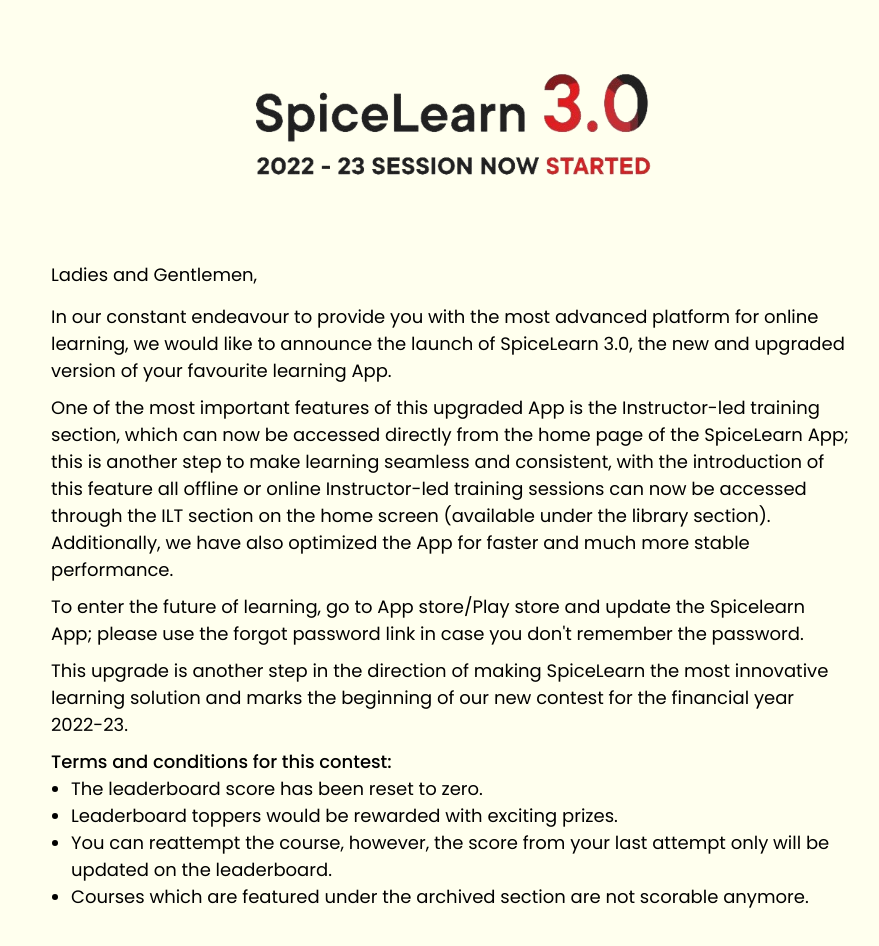
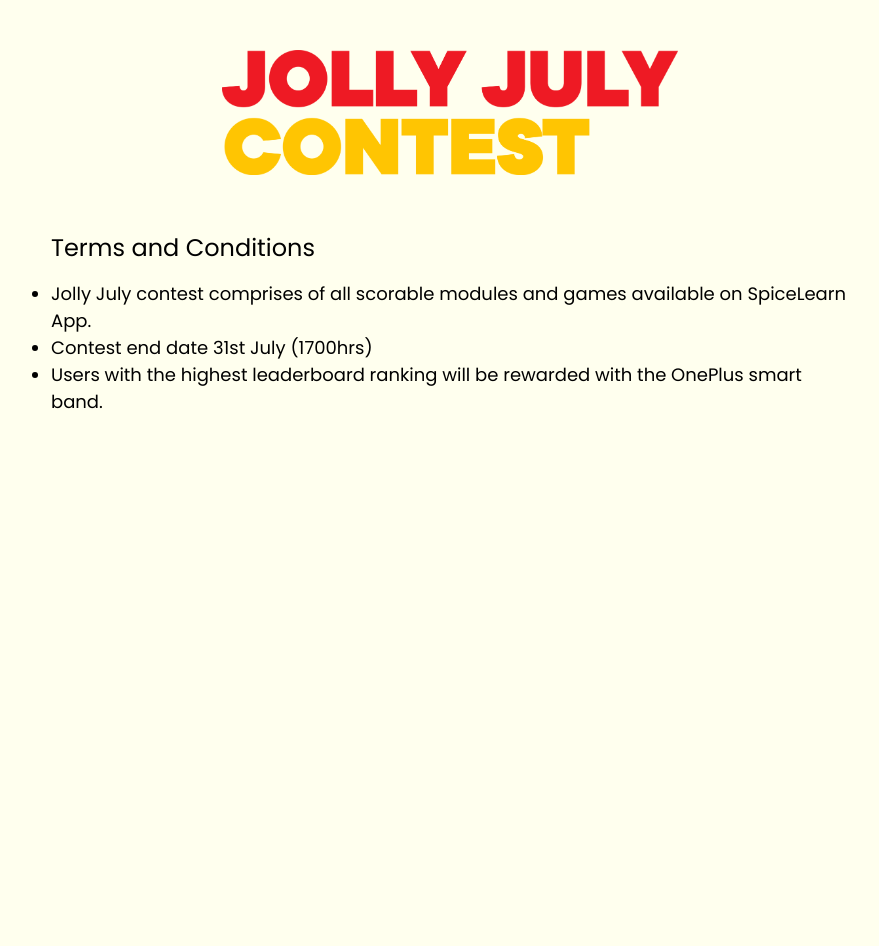
Before and after one commit to rajatgc/jollyJulyINF, a plain HTML site: page index.html in a window 1280 px wide. Shown: the whole page, without its empty margins (190-1069 px from the left). After the commit the page ends 800 px from the top, so only its background shows below. Drawn offline with Linux system fonts and the light colour scheme.

Commit message:
aps jolly huly added

```diff
--- a/index.html
+++ b/index.html
@@ -10,58 +10,32 @@
   <body>
     <section class="row">
       <div class="imgHeader">
-        <img src="./images/banner1.png" alt="" srcset="" />
+        <img src="./images/Jolly july Contest.png" alt="" srcset="" />
       </div>
       <div class="text">
-        <span>Ladies and Gentlemen, </span>
+        <span>Terms and Conditions </span>
         <div class="text-content">
-          <p class="para para-1">
-            In our constant endeavour to provide you with the most advanced
-            platform for online learning, we would like to announce the launch
-            of SpiceLearn 3.0, the new and upgraded version of your favourite
-            learning App.
-          </p>
-          <p class="para para-2">
-            One of the most important features of this upgraded App is the
-            Instructor-led training section, which can now be accessed directly
-            from the home page of the SpiceLearn App; this is another step to
-            make learning seamless and consistent, with the introduction of this
-            feature all offline or online Instructor-led training sessions can
-            now be accessed through the ILT section on the home screen
-            (available under the library section). Additionally, we have also
-            optimized the App for faster and much more stable performance.
-          </p>
+          <ul class="para para-1">
+            <li>
+              Jolly July contest comprises of all scorable modules and games
+              available on SpiceLearn App.
+            </li>
+            <li>Contest end date 31st July (1700hrs)</li>
+            <li>
+              Users with the highest leaderboard ranking will be rewarded with
+              the OnePlus smart band.
+            </li>
+          </ul>
+          <!-- <p class="para para-2">2. Contest end date 31st July (1700hrs)</p>
           <p class="para para-3">
-            To enter the future of learning, go to App store/Play store and
-            update the Spicelearn App; please use the forgot password link in
-            case you don't remember the password.
-          </p>
-          <p class="para para-4">
+            3. Users with the highest leaderboard ranking will be rewarded with
+            the OnePlus smart band
+          </p> -->
+          <!-- <p class="para para-4">
             This upgrade is another step in the direction of making SpiceLearn
             the most innovative learning solution and marks the beginning of our
             new contest for the financial year 2022-23.
-          </p>
-          <div class="para para-5">
-            Terms and conditions for this contest:
-            <ul>
-              <li>The leaderboard score has been reset to zero.</li>
-              <li>
-                Leaderboard toppers would be rewarded with exciting prizes.
-              </li>
-              <!-- <li>
-                In case there is a tie for the winning position, the company RnR
-                score will be taken into consideration to declare the winner.
-              </li> -->
-              <li>
-                You can reattempt the course, however, the score from your last
-                attempt only will be updated on the leaderboard.
-              </li>
-              <li>
-                Courses which are featured under the archived section are not
-                scorable anymore.
-              </li>
-            </ul>
-          </div>
+          </p> -->
         </div>
       </div>
     </section>
--- a/scss/components/_imgHeader.scss
+++ b/scss/components/_imgHeader.scss
@@ -1,10 +1,11 @@
 .imgHeader {
   width: 100%;
   text-align: center;
+  padding: 5rem 0;
   img {
     width: 40%;
     @include respond(phone-med) {
-      width: 100%;
+      width: 90%;
     }
   }
 }
--- a/scss/components/_text.scss
+++ b/scss/components/_text.scss
@@ -29,3 +29,16 @@
     }
   }
 }
+
+.text {
+  span {
+    font-size: 2.4rem;
+  }
+  .text-content {
+    ul {
+      li {
+        font-size: 1.8 rem;
+      }
+    }
+  }
+}
```
Also changed, not shown: images/Jolly july Contest.png (added), images/banner1.png (deleted), style.css, 1 other file.
